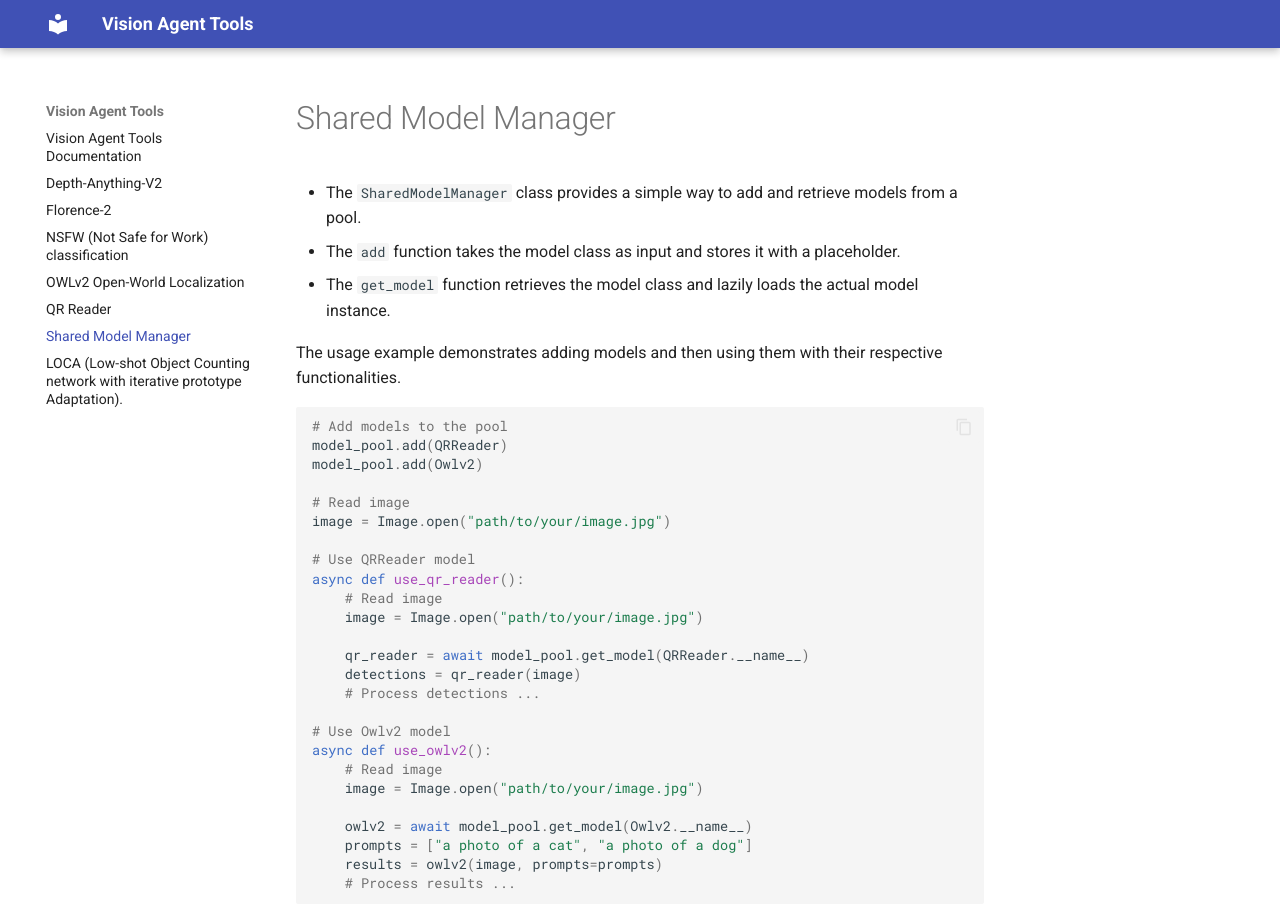
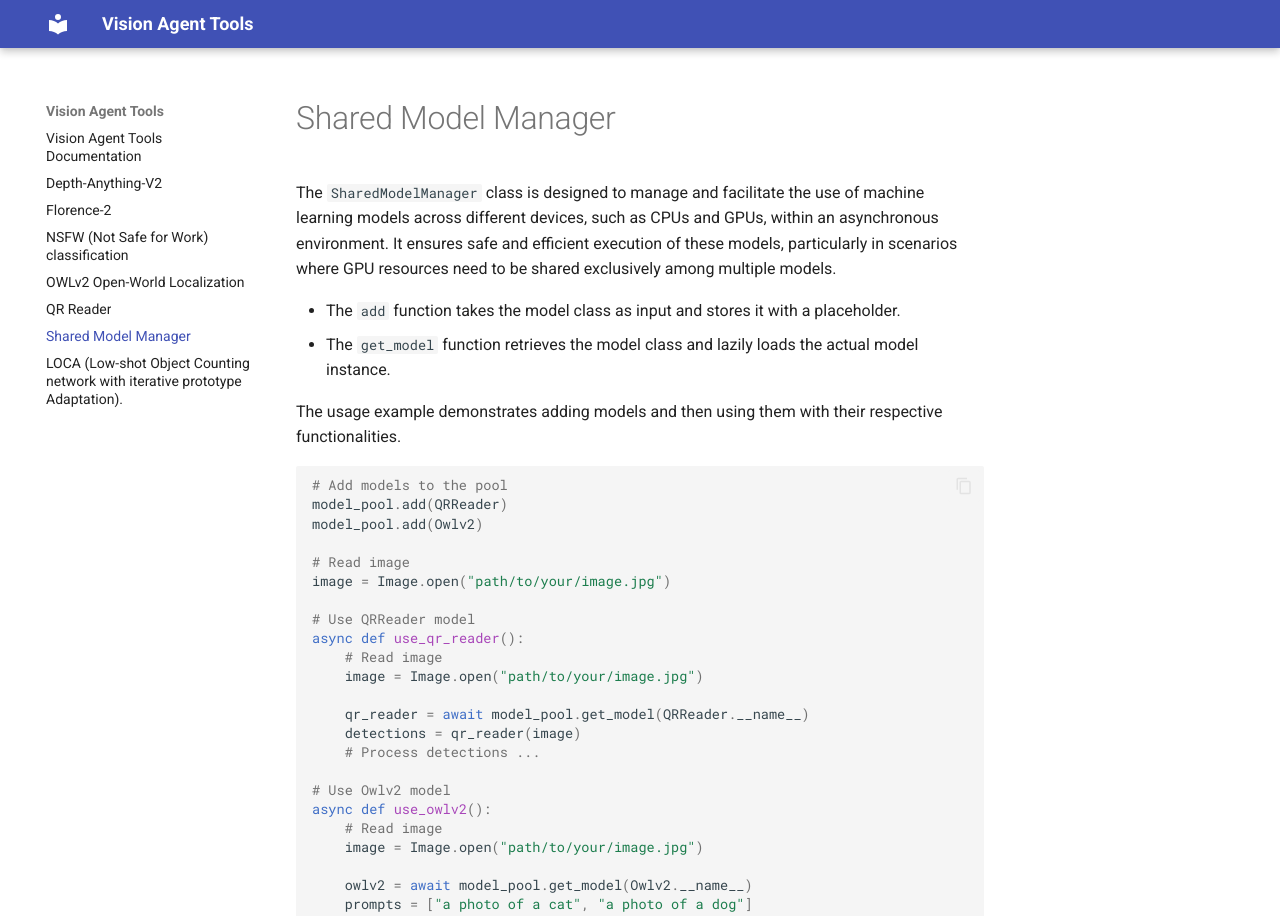
Before and after one commit to landing-ai/vision-agent-tools, an MkDocs documentation site: the page built from docs/shared_model_manager.md, in a window 1280 px wide and 1147 px high, cut to the strip 0-916 px from the top of the window. Built offline with MkDocs 1.6.1 and Material for MkDocs 9.7.7, drawn with Linux system fonts in a browser that asks for light colours.

Commit message:
updated description

```diff
--- a/docs/shared_model_manager.md
+++ b/docs/shared_model_manager.md
@@ -1,6 +1,8 @@
 # Shared Model Manager
 
-- The `SharedModelManager` class provides a simple way to add and retrieve models from a pool.
+The `SharedModelManager` class is designed to manage and facilitate the use of machine learning models across different devices, such as CPUs and GPUs, within an asynchronous environment.
+It ensures safe and efficient execution of these models, particularly in scenarios where GPU resources need to be shared exclusively among multiple models.
+
 - The `add` function takes the model class as input and stores it with a placeholder.
 - The `get_model` function retrieves the model class and lazily loads the actual model instance.
 
```
